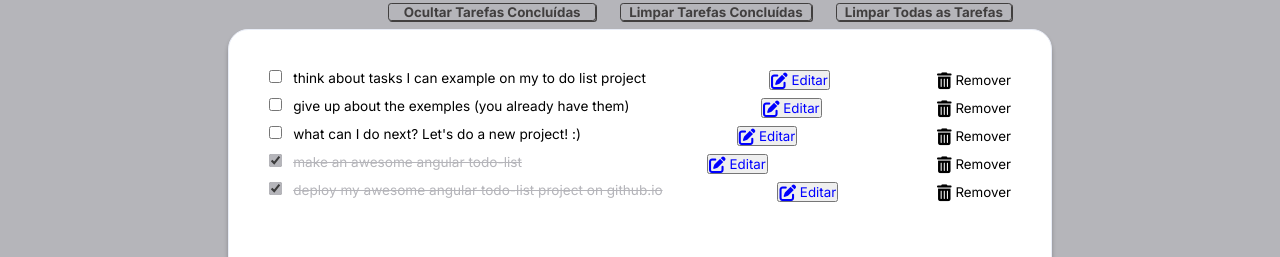
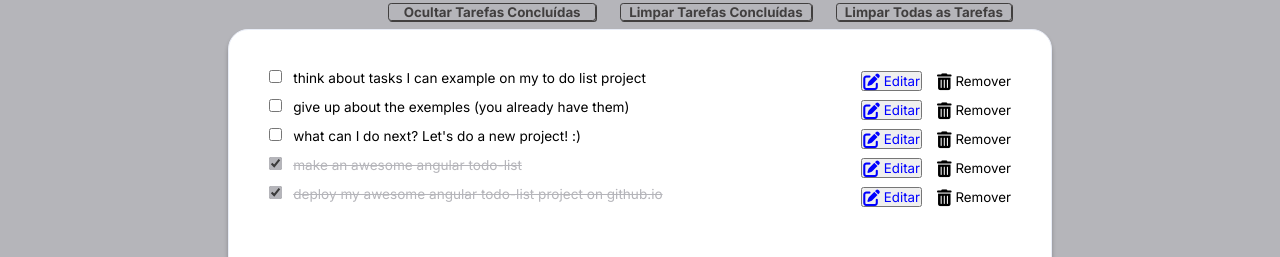
Before and after one commit to rug19/teste-trainee-dev, an Angular app: page /#/todo in a window 1280 px wide. Shown: the part 237-494 px from the top of the page. Built offline with nearby package versions, Linux system fonts and the light colour scheme.

Commit message:
fix: corrigido desalinhamento do botão 'Editar', agora posicionado ao lado do botão 'Remover'

```diff
--- a/src/app/todo/todo-item/todo-item.component.css
+++ b/src/app/todo/todo-item/todo-item.component.css
@@ -31,6 +31,7 @@
   color: blue;
   width: 10px;
   width: fit-content;
+  margin-right: 15px;
 }
 .todo-item_delete {
   width: 10px;
--- a/src/app/todo/todo-item/todo-item.component.html
+++ b/src/app/todo/todo-item/todo-item.component.html
@@ -12,10 +12,16 @@
       >{{ todo.title }}</label
     >
   </div>
-  <button class="todo-item_edit" (click)="onEdit()">
-    <i class="fas fa-edit fa-lg"></i> Editar
-  </button>
-  <button class="todo-item_delete" style="color: black" (click)="deleteTodo()">
-    <i class="fas fa-trash-alt fa-lg"></i> Remover
-  </button>
+  <div>
+    <button class="todo-item_edit" (click)="onEdit()">
+      <i class="fas fa-edit fa-lg"></i> Editar
+    </button>
+    <button
+      class="todo-item_delete"
+      style="color: black"
+      (click)="deleteTodo()"
+    >
+      <i class="fas fa-trash-alt fa-lg"></i> Remover
+    </button>
+  </div>
 </div>
```
